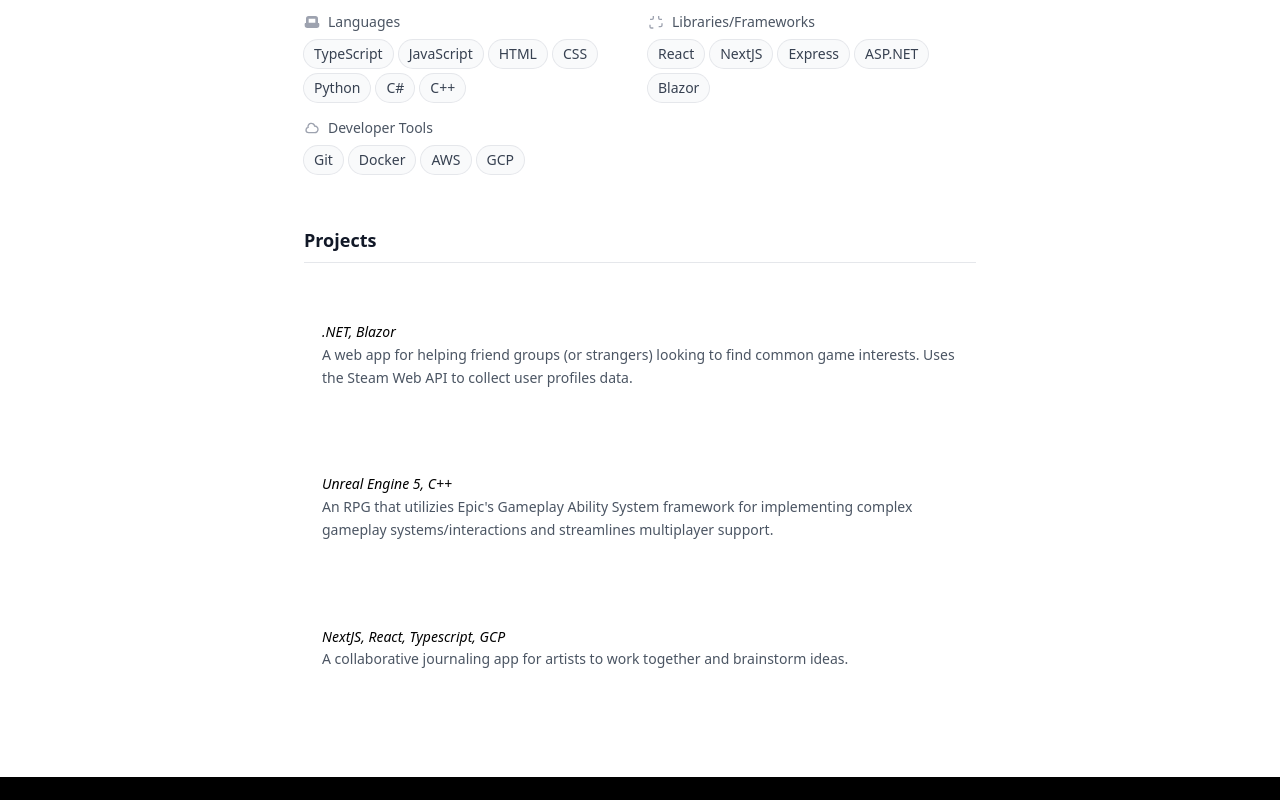
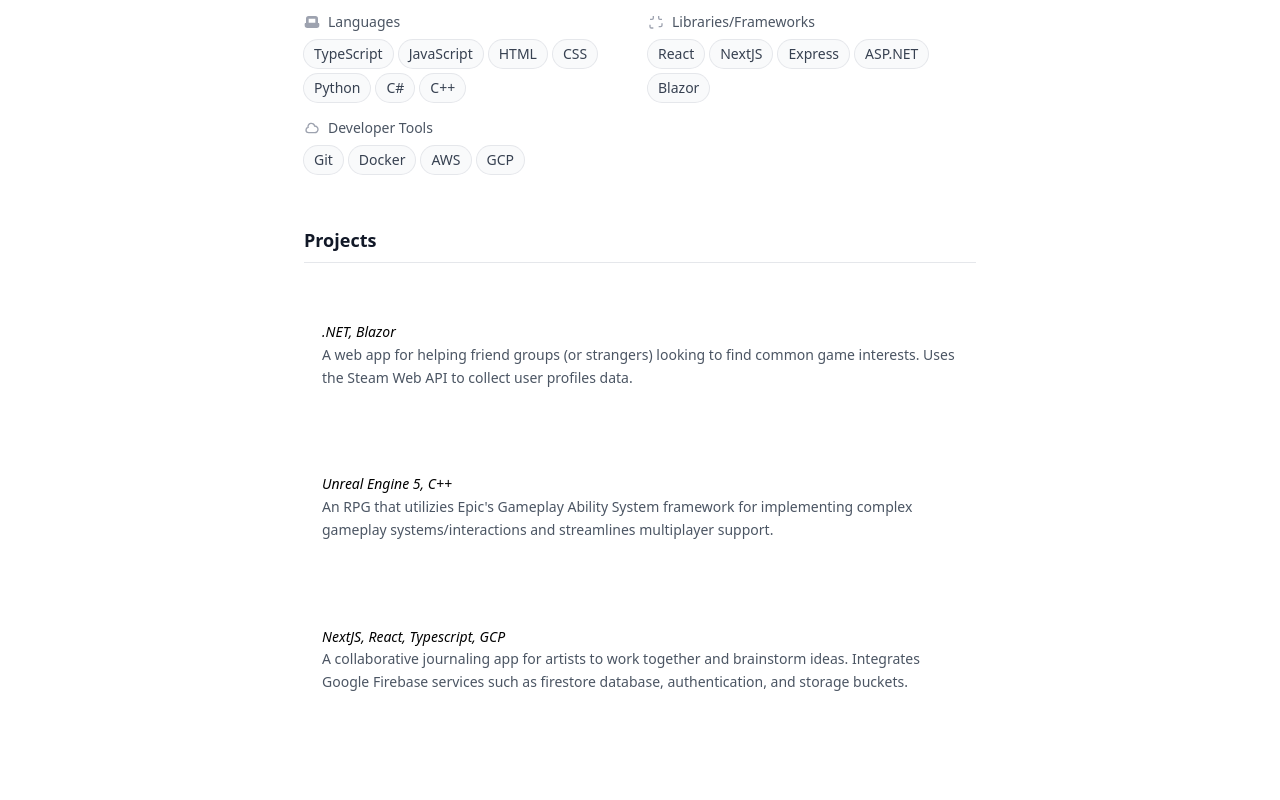
Before and after one commit to JSandhu223/portfolio, a Next.js app: page / in a window 1280 px wide. Shown: the part 678-1478 px from the top of the page. Before the commit the page ends 1455 px from the top, so only its background shows below. Built offline with nearby package versions, Linux system fonts and the light colour scheme.

Commit message:
Updated project description.

```diff
--- a/app/components/ExperienceSection.tsx
+++ b/app/components/ExperienceSection.tsx
@@ -22,7 +22,7 @@
 			link: 'https://github.com/J-essicaTran/inklink',
 			appType: 'Web App',
 			techStack: 'NextJS, React, Typescript, GCP',
-			description: 'A collaborative journaling app for artists to work together and brainstorm ideas.',
+			description: 'A collaborative journaling app for artists to work together and brainstorm ideas. Integrates Google Firebase services such as firestore database, authentication, and storage buckets.',
 		},
 	];
 
```
